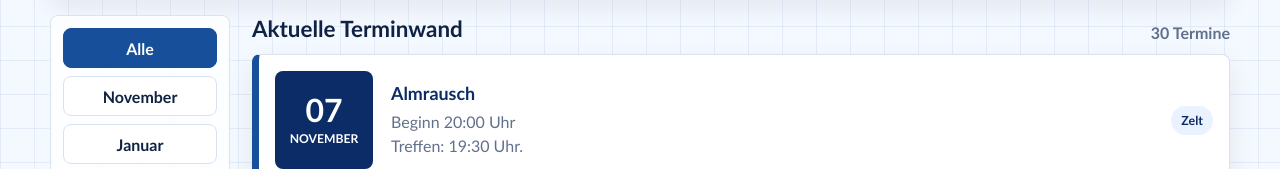
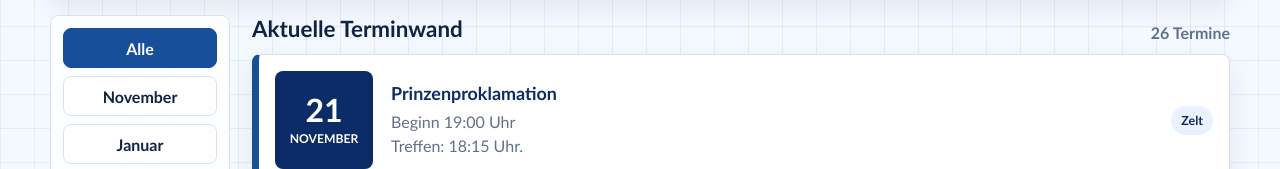
Before and after one commit to YvRo81/termin-kompass, a plain HTML site: page index.html in a window 1280 px wide. Shown: the part 620-789 px from the top of the page. Drawn offline with Linux system fonts and the light colour scheme.

Commit message:
Add files via upload

```diff
--- a/app.js
+++ b/app.js
@@ -308,8 +308,9 @@ function matchesActiveFilter(event) {
   return event.kind === activeFilter;
 }
 
-function getFilteredEvents() {
+function getFilteredEvents(now = new Date()) {
   const searchTerm = searchInput.value.trim().toLowerCase();
+  const today = getToday(now);
 
   return events.filter((event) => {
     const date = formatDate(event.date);
@@ -317,11 +318,11 @@ function getFilteredEvents() {
     const matchesSearch = !searchTerm || text.includes(searchTerm);
     const matchesMonth = activeMonth === "Alle" || date.month === activeMonth;
 
-    return matchesSearch && matchesActiveFilter(event) && matchesMonth;
+    return event.date >= today && matchesSearch && matchesActiveFilter(event) && matchesMonth;
   });
 }
 
-function renderSpotlight(now = new Date()) {
+function getToday(now = new Date()) {
   const parts = new Intl.DateTimeFormat("en", {
     timeZone: "Europe/Berlin",
     year: "numeric",
@@ -329,7 +330,11 @@ function renderSpotlight(now = new Date()) {
     day: "2-digit",
   }).formatToParts(now);
   const part = (type) => parts.find((item) => item.type === type).value;
-  const today = `${part("year")}-${part("month")}-${part("day")}`;
+  return `${part("year")}-${part("month")}-${part("day")}`;
+}
+
+function renderSpotlight(now = new Date()) {
+  const today = getToday(now);
   const nextEvent = events
     .filter((event) => event.date >= today)
     .sort((a, b) => a.date.localeCompare(b.date))[0];
--- a/index.html
+++ b/index.html
@@ -72,6 +72,6 @@
       </section>
     </main>
 
-    <script src="app.js?v=20261119-2"></script>
+    <script src="app.js?v=20261119-3"></script>
   </body>
 </html>
```
